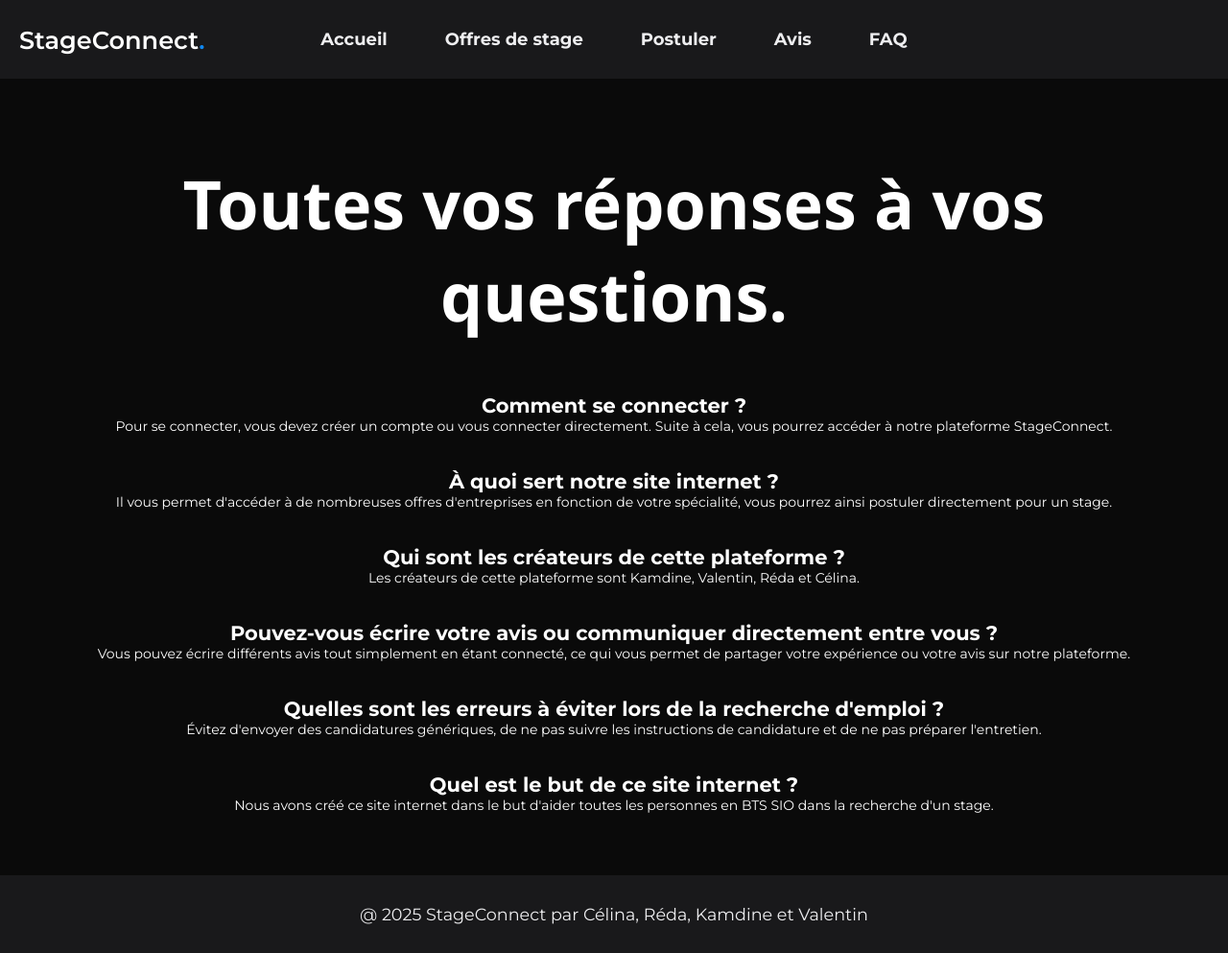
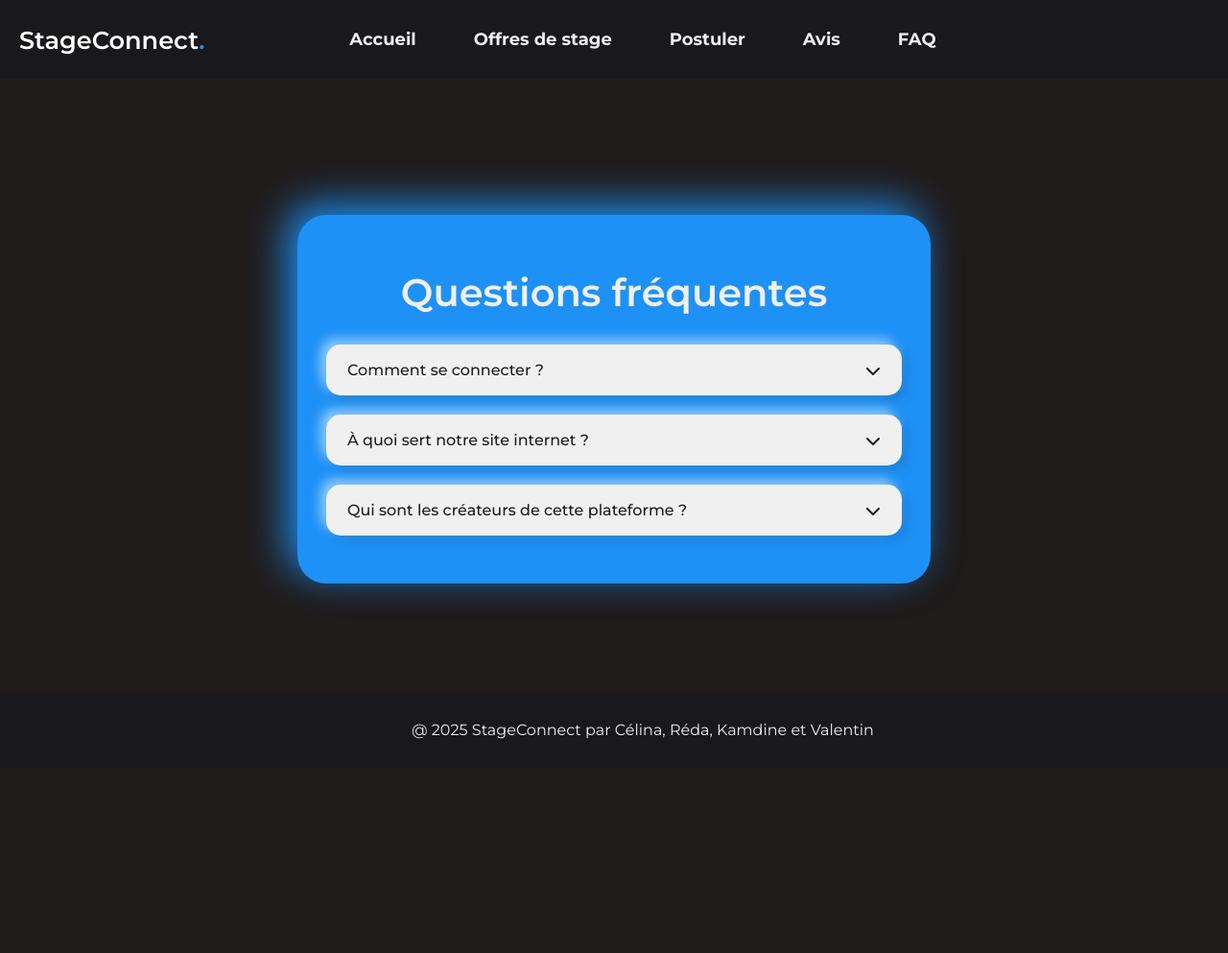
Before and after one commit to masdonte/StageConnect, a PHP site: page /pages/faq.php in a window 1280 px wide. Shown: the whole page at 96% size. After the commit the page ends 770 px from the top, so only its background shows below. Run offline with PHP 8.4, Linux system fonts and the light colour scheme.

Commit message:
[FIX] FAQ REMAKE CSS

```diff
--- a/css/faq.css
+++ b/css/faq.css
@@ -1,17 +1,209 @@
+@import url("https://fonts.googleapis.com/css2?family=Montserrat:wght@100..900&display=swap");
+
 body {
-    background-color: #0a0a0a;
+    font-family: 'Montserrat', system-ui;
+    background-color: #201c1c;
+    min-height: 100vh;
+    display: flex;
+    justify-content: center;
+    align-items: center;
+    margin: 0;
+    padding: 20px;
+    box-sizing: border-box;
 }
 
-.questions {
-    color: rgb(255, 255, 255);
-    padding: 5%;
-    font-size: 14px;
-    text-align: center;
-
+.container {
+    background-color: hsl(208, 92%, 54%);
+    border-radius: 30px;
+    padding: 30px;
+    max-width: 600px;
+    width: 100%;
+    box-shadow: 20px 20px 60px rgba(0, 0, 0, 0.05), -20px -20px 60px  hsl(208, 92%, 54%);
 }
 
 h1 {
+    color: #f0f0f0;
     text-align: center;
-    font-size: 70px;
-    font-family: 'Segoe UI', Tahoma, Geneva, Verdana, sans-serif;
+    margin-bottom: 30px;
+    font-weight: 600;
+    font-size: 2.5rem;
 }
+
+.faq-item {
+    margin-bottom: 20px;
+}
+
+.faq-toggle {
+    display: none;
+}
+
+.faq-question {
+    display: flex;
+    justify-content: space-between;
+    align-items: center;
+    padding: 15px 20px;
+    background-color: #f0f0f0;
+    color: #333;
+    cursor: pointer;
+    border-radius: 15px;
+    transition: all 0.3s ease;
+    font-weight: 500;
+    box-shadow: 6px 6px 12px rgba(0, 0, 0, 0.1), -6px -6px 12px rgba(255, 255, 255, 0.5);
+    border: 2px solid transparent;
+}
+
+.faq-question:hover,
+.faq-toggle:checked + .faq-question {
+    background-color: #e8e8e8;
+    border-color: #d0d0d0;
+    transform: translateY(-2px);
+}
+
+.faq-question .icon {
+    transition: transform 0.3s ease;
+}
+
+.faq-toggle:checked + .faq-question .icon {
+    transform: rotate(180deg);
+}
+
+.faq-answer {
+    max-height: 0;
+    overflow: hidden;
+    transition: max-height 0.5s ease, padding 0.5s ease, opacity 0.5s ease;
+    background-color: #ffffff;
+    border-radius: 0 0 15px 15px;
+    opacity: 0;
+}
+
+.faq-toggle:checked + .faq-question + .faq-answer {
+    max-height: 1000px;
+    padding: 15px 20px;
+    opacity: 1;
+    box-shadow: inset 6px 6px 12px rgba(0, 0, 0, 0.05), inset -6px -6px 12px rgba(255, 255, 255, 0.5);
+}
+
+.faq-answer p {
+    color: #333;
+    margin: 0;
+    font-weight: 300;
+    line-height: 1.6;
+}
+
+@keyframes scaleUp {
+    from { transform: scale(0.95); opacity: 0; }
+    to { transform: scale(1); opacity: 1; }
+}
+
+.faq-toggle:checked + .faq-question + .faq-answer p {
+    animation: scaleUp 0.5s ease forwards;
+}
+
+/*=============== NAV ===============*/
+
+.navbar {
+    background-color: #19191B;
+    padding: 30px;
+    text-align: center;
+    display: flex;
+    align-items: center;
+    justify-content: center;
+    position: relative;
+    width: 100%;
+  }
+
+  .logo-container {
+    position: absolute;
+    left: 20px;
+    top: 50%;
+    transform: translateY(-50%);
+  }
+
+  .logo {
+    font-size: 1.6rem;
+    font-weight: 600;
+    color: #fff;
+    text-decoration: none;
+  }
+
+  .menu-links li {
+    margin: 0 15px;
+  }
+
+  .menu-links li a {
+    color: #EEEEF0;
+    text-decoration: none;
+    font-size: 18px;
+    font-weight: bold;
+    padding: 10px 15px;
+    transition: color 0.3s;
+  }
+
+  .menu-links li a:hover {
+    color: #467ec9;
+  }
+
+  .navbar .logo span {
+    color: var(--first-color-alt);;
+  }
+
+  .menu-links {
+    display: flex;
+    list-style: none;
+    padding: 0;
+    margin: 0 auto;
+  }
+
+  .navbar a {
+    color: #fff;
+    text-decoration: none;
+    transition: 0.2s ease;
+  }
+
+  nav ul {
+    list-style: none;
+    padding: 0;
+    margin: -20;
+    display: flex;
+    justify-content: center;
+  }
+
+  nav ul li {
+    margin: 0 30px;
+  }
+
+  nav ul li a {
+    position: relative;
+    color: #EEEEF0;
+    text-decoration: none;
+    font-size: 18px;
+    font-weight: bold;
+    padding: 10px 15px;
+    transition: color 0.3s;
+  }
+  nav ul li a::after {
+    content: "";
+    position: absolute;
+    left: 0;
+    bottom: -5px;
+    width: 0;
+    height: 3px;
+    background-color: #5f73e6;
+    transition: width 0.3s ease-in-out;
+  }
+  nav ul li a:hover::after {
+    width: 100%;
+  }
+
+  nav ul li a:hover {
+    color: #467ec9;
+  }
+
+  /*=============== FOOTER ===============*/
+
+  footer {
+    background-color: #19191B;
+    color: #EEEEF0;
+    text-align: center;
+    padding: 30px;
+  }
--- /dev/null
+++ b/css/style.css
@@ -0,0 +1,251 @@
+@import url("https://fonts.googleapis.com/css2?family=Montserrat:wght@100..900&display=swap");
+
+body {
+    font-family: 'Montserrat', system-ui;
+    background-color: #201c1c;
+    min-height: 100vh;
+    display: flex;
+    justify-content: center;
+    align-items: center;
+    margin: 0;
+    padding: 20px;
+    box-sizing: border-box;
+}
+
+html, body {
+  height: 100%;
+  display: flex;
+  flex-direction: column;
+  justify-content: space-between;
+  margin: 0;
+  padding: 0;
+}
+
+main {
+  flex: 1;
+  display: flex;
+  justify-content: center;
+  align-items: center;
+}
+
+.container {
+    background-color: hsl(208, 92%, 54%);
+    border-radius: 30px;
+    padding: 30px;
+    max-width: 600px;
+    width: 100%;
+    box-shadow: 10px 10px 40px rgba(0, 0, 0, 0.05), -10px -10px 40px  hsl(208, 92%, 54%);
+}
+
+h1 {
+    color: #f0f0f0;
+    text-align: center;
+    margin-bottom: 30px;
+    font-weight: 600;
+    font-size: 2.5rem;
+}
+
+.faq-item {
+    margin-bottom: 20px;
+}
+
+.faq-toggle {
+    display: none;
+}
+
+.faq-question {
+    display: flex;
+    justify-content: space-between;
+    align-items: center;
+    padding: 15px 20px;
+    background-color: #f0f0f0;
+    color: #201c1c;
+    cursor: pointer;
+    border-radius: 15px;
+    transition: all 0.3s ease;
+    font-weight: 500;
+    box-shadow: 6px 6px 12px rgba(0, 0, 0, 0.1), -6px -6px 12px rgba(255, 255, 255, 0.5);
+    border: 2px solid transparent;
+}
+
+.faq-question:hover,
+.faq-toggle:checked + .faq-question {
+    background-color: #e8e8e8;
+    border-color: #d0d0d0;
+    transform: translateY(-2px);
+}
+
+.faq-question .icon {
+    transition: transform 0.3s ease;
+}
+
+.faq-toggle:checked + .faq-question .icon {
+    transform: rotate(180deg);
+}
+
+.faq-answer {
+    max-height: 0;
+    overflow: hidden;
+    transition: max-height 0.5s ease, padding 0.5s ease, opacity 0.5s ease;
+    background-color: #ffffff;
+    border-radius: 0 0 15px 15px;
+    opacity: 0;
+}
+
+.faq-toggle:checked + .faq-question + .faq-answer {
+    max-height: 1000px;
+    padding: 15px 20px;
+    opacity: 1;
+    box-shadow: inset 6px 6px 12px rgba(0, 0, 0, 0.05), inset -6px -6px 12px rgba(255, 255, 255, 0.5);
+}
+
+.faq-answer p {
+    color: #333;
+    margin: 0;
+    font-weight: 300;
+    line-height: 1.6;
+}
+
+@keyframes scaleUp {
+    from { transform: scale(0.95); opacity: 0; }
+    to { transform: scale(1); opacity: 1; }
+}
+
+.faq-toggle:checked + .faq-question + .faq-answer p {
+    animation: scaleUp 0.5s ease forwards;
+}
+
+
+
+/*=============== NAV ===============*/
+
+.navbar {
+  background-color: #19191B;
+  padding: 30px;
+  text-align: center;
+  display: flex;
+  align-items: center;
+  justify-content: center;
+  position: relative;
+  width: 100%;
+  z-index:1000;
+}
+
+.navbar {
+  position: fixed;
+  top: 0;
+  left: 0;
+  width: 100%;
+}
+
+.logo-container {
+  position: absolute;
+  left: 20px;
+  top: 50%;
+  transform: translateY(-50%);
+}
+
+.logo {
+  font-size: 1.6rem;
+  font-weight: 600;
+  color: #fff;
+  text-decoration: none;
+}
+
+.menu-links li {
+  margin: 0 15px;
+}
+
+.menu-links li a {
+  color: #EEEEF0;
+  text-decoration: none;
+  font-size: 18px;
+  font-weight: bold;
+  padding: 10px 15px;
+  transition: color 0.3s;
+}
+
+.menu-links li a:hover {
+  color: #467ec9;
+}
+
+.navbar .logo span {
+  color: #2f88ef;
+}
+
+.menu-links {
+  display: flex;
+  list-style: none;
+  padding: 0;
+  margin: 0 auto;
+}
+
+.navbar a {
+  color: #fff;
+  text-decoration: none;
+  transition: 0.2s ease;
+}
+
+nav ul {
+  list-style: none;
+  padding: 0;
+  margin: -20;
+  display: flex;
+  justify-content: center;
+}
+
+nav ul li {
+  margin: 0 30px;
+}
+
+nav ul li a {
+  position: relative;
+  color: #EEEEF0;
+  text-decoration: none;
+  font-size: 18px;
+  font-weight: bold;
+  padding: 10px 15px;
+  transition: color 0.3s;
+}
+nav ul li a::after {
+  content: "";
+  position: absolute;
+  left: 0;
+  bottom: -5px;
+  width: 0;
+  height: 3px;
+  background-color: #5f73e6;
+  transition: width 0.3s ease-in-out;
+}
+nav ul li a:hover::after {
+  width: 100%;
+}
+
+nav ul li a:hover {
+  color: #467ec9;
+}
+
+/*=============== FOOTER ===============*/
+
+footer {
+  background-color: #19191B;
+  color: #EEEEF0;
+  text-align: center;
+  padding: 30px;
+  position:fixed;
+  z-index:1000;
+  width:100%;
+  bottom:0;
+}
+
+footer {
+  position: fixed;
+  bottom: 0;
+  left: 0;
+  width: 100%;
+  background-color: #19191b;
+  color: #eeeef0;
+  text-align: center;
+  padding: 3  0px;
+  z-index: 1000;
+}
--- a/pages/apply.php
+++ b/pages/apply.php
@@ -37,12 +37,12 @@ if ($_SERVER["REQUEST_METHOD"] === "POST" && isset($_POST["text"]) && isset($_SE
     <meta name="viewport" content="width=device-width, initial-scale=1.0">
     <title>Gestion des Stages</title>
     <link rel="stylesheet" href="../css/offer.css">
+    <link rel="stylesheet" href="..\css\login.css">
 
     <!--=============== REMIXICONS ===============-->
     <link rel="stylesheet" href="https://cdnjs.cloudflare.com/ajax/libs/remixicon/4.2.0/remixicon.css">
 
     <!--=============== CSS ===============-->
-    <link rel="stylesheet" href="..\css\login.css">
 
     <title>StageConnect</title>
     <?php
--- a/pages/faq.php
+++ b/pages/faq.php
@@ -9,44 +9,51 @@
     include "../include/header.php";
     ?>
     <!--=============== CSS ===============-->
-    <link rel="stylesheet" href="/STAGE-SIO1/css/index.css">
-    <link rel="stylesheet" href="../css/faq.css">
+
+    <link rel="stylesheet" href="https://cdnjs.cloudflare.com/ajax/libs/font-awesome/6.4.0/css/all.min.css">
+    <link rel="stylesheet" href="../css/style.css";>
 </head>
 
 <body>
-    <div class="questions">
-        <br>
-
-        <h1 class="titre">Toutes vos réponses à vos questions.</h1>
-        <br>
-        <br>
-        <br>
-
-        <h2>Comment se connecter ?</h2>
-        <p>Pour se connecter, vous devez créer un compte ou vous connecter directement. Suite à cela, vous pourrez
-            accéder à notre plateforme StageConnect.</p>
-        <br><br>
-        <h2>À quoi sert notre site internet ?</h2>
-        <p>Il vous permet d'accéder à de nombreuses offres d'entreprises en fonction de votre spécialité, vous pourrez
-            ainsi postuler directement pour un stage.</p>
-        <br><br>
-        <h2>Qui sont les créateurs de cette plateforme ?</h2>
-        <p>Les créateurs de cette plateforme sont Kamdine, Valentin, Réda et Célina.</p>
-        <br><br>
-        <h2>Pouvez-vous écrire votre avis ou communiquer directement entre vous ?</h2>
-        <p>Vous pouvez écrire différents avis tout simplement en étant connecté, ce qui vous permet de partager votre
-            expérience ou votre avis sur notre plateforme.</p>
-        <br><br>
-        <h2>Quelles sont les erreurs à éviter lors de la recherche d'emploi ?</h2>
-        <p>Évitez d'envoyer des candidatures génériques, de ne pas suivre les instructions de candidature et de ne pas
-            préparer l'entretien.</p>
-        <br><br>
-        <h2>Quel est le but de ce site internet ?</h2>
-        <p>Nous avons créé ce site internet dans le but d'aider toutes les personnes en BTS SIO dans la recherche d'un
-            stage.</p>
-
+<main>
+    <div class="container">
+        <h1>Questions fréquentes</h1>
+        <div class="faq-section">
+            <div class="faq-item">
+                <input type="checkbox" id="faq1" class="faq-toggle">
+                <label for="faq1" class="faq-question">
+                    Comment se connecter ?
+                    <i class="fas fa-chevron-down icon"></i>
+                </label>
+                <div class="faq-answer">
+                    <p>Pour se connecter, vous devez créer un compte ou vous connecter directement. Suite à cela, vous pourrez
+                    accéder à notre plateforme StageConnect.</p>
+                </div>
+            </div>
+            <div class="faq-item">
+                <input type="checkbox" id="faq2" class="faq-toggle">
+                <label for="faq2" class="faq-question">
+                    À quoi sert notre site internet ?
+                    <i class="fas fa-chevron-down icon"></i>
+                </label>
+                <div class="faq-answer">
+                    <p>Il vous permet d'accéder à de nombreuses offres d'entreprises en fonction de votre spécialité, vous pourrez ainsi postuler directement pour un stage.</p>
+                </div>
+            </div>
+            <div class="faq-item">
+                <input type="checkbox" id="faq3" class="faq-toggle">
+                <label for="faq3" class="faq-question">
+                    Qui sont les créateurs de cette plateforme ?
+                    <i class="fas fa-chevron-down icon"></i>
+                </label>
+                <div class="faq-answer">
+                    <p>Les créateurs de cette plateforme sont Kamdine, Valentin, Réda et Célina.</p>
+                </div>
+            </div>
+        </div>
     </div>
-    <?php include('../include/footer.php'); ?>
+<main>
+<?php include('../include/footer.php'); ?>
 </body>
 
 </html>
```
Also changed, not shown: css/index.css (line endings or trailing spaces).
